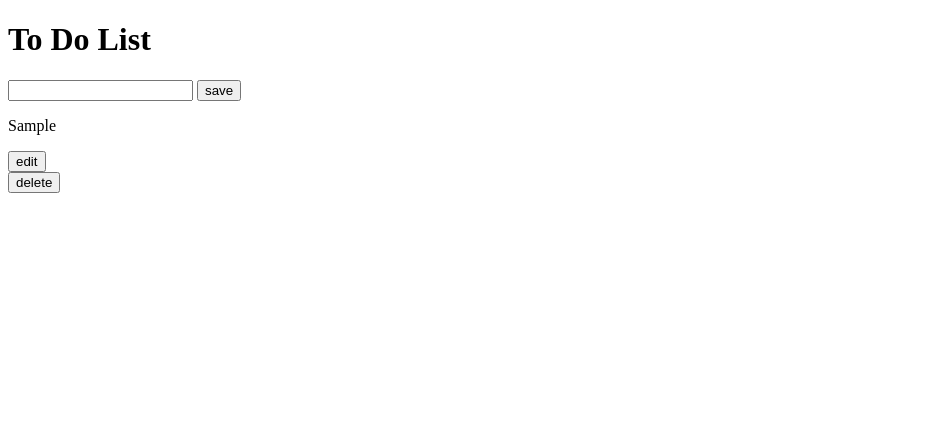
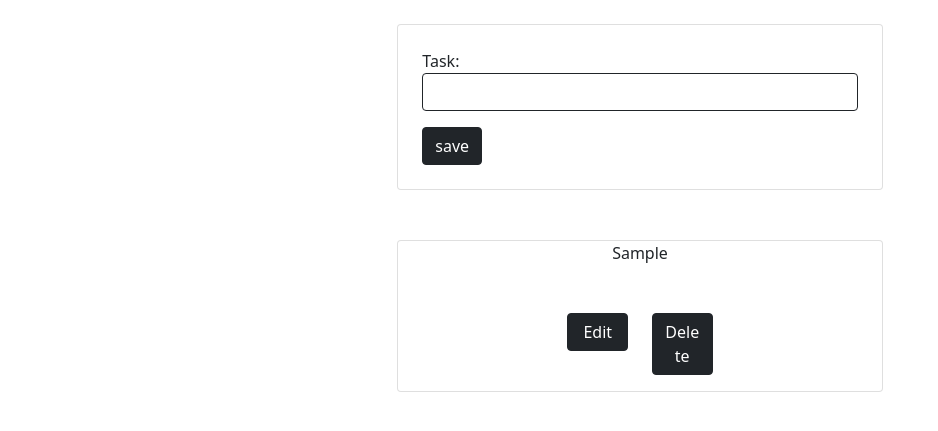
Before and after one commit to commanderYT123/To-Do-django-project, a Django app: page / in a window 1280 px wide. Shown: the top 431 px of the page, without its empty margins (0-938 px from the left). Run offline with Django 5.2, Linux system fonts and the light colour scheme; tables that the repository leaves empty hold one stand-in row (values such as "Sample post"); some libraries are stand-ins or nearby versions.

Commit message:
set up theme for edit , delete and index pages

```diff
--- a/ToDo/settings.py
+++ b/ToDo/settings.py
@@ -11,7 +11,6 @@ https://docs.djangoproject.com/en/5.0/ref/settings/
 """
 
 from pathlib import Path
-import os
 # Build paths inside the project like this: BASE_DIR / 'subdir'.
 BASE_DIR = Path(__file__).resolve().parent.parent
 
--- a/ToDoApp/templates/base/base.html
+++ b/ToDoApp/templates/base/base.html
@@ -1,13 +1,20 @@
+{% load static %}
 <!DOCTYPE html>
 <html lang="en">
 <head>
   <meta charset="UTF-8">
   <meta name="viewport" content="width=device-width, initial-scale=1.0">
   {% block title %}{% endblock title %}
+  <link rel="stylesheet" href="{% static "css/bootstrap.css" %}">
+  <link rel="stylesheet" href="{% static "css/bootstrap.min.css" %} ">
+  <link rel="stylesheet" href="{% static "css/style.css" %} ">
 </head>
 <body>
   {% block content %}
 
   {% endblock content %}
+  <script src="{% static "jquery/popper.min.js" %}"></script>
+  <script src="{% static "jquery/jquery.min.js" %}"></script>
+  <script src="{% static "js/bootstrap.js" %}"></script>
 </body>
 </html>
--- a/ToDoApp/templates/pages/index.html
+++ b/ToDoApp/templates/pages/index.html
@@ -2,20 +2,40 @@
 {% load static %}
 {% block title %}<title>To Do</title>{% endblock title %}
 {% block content %}
-  <h1>To Do List</h1>
-  <form method="post">
+
+<div class="container col-lg-5">
+  <div class="container mt-4 justify-content-center align-items-center" style="height: 25vh;">
+    <div class="card align-content-center p-4">
+      <form class="form-group" method="post">
         {% csrf_token %}
-    <input type="text" id="id_task" name="task">
-    <button type="submit">save</button>
+        <label for="task">Task:</label>
+        <input type="text" name="task" id="id_task" class="form-control btn-outline-dark px-5" aria-describedby="helpId">
+        <button class="btn btn-dark mt-3" type="submit">save</button>
       </form>
+    </div>
+  </div>
   {% for task in tasks %}
+  <div class="container">
+    <div class="card my-3">
+      <div class="row justify-content-center align-items-center">
+        <div class="col text-center">
           <p>{{task}}</p>
+        </div>
+      </div>
+      <div class="row justify-content-center my-3">
+        <div class="col-2 mt-3">
           <form method="post" action="{% url "edit" task.id %}">
             {% csrf_token %}
-    <button>edit</button>
+            <button class="btn btn-dark w-100">Edit</button>
           </form>
+        </div>
+        <div class="col-2 mt-3">
           <form method="post" action="{% url 'deletepage' task.id %}">
             {% csrf_token %}
-    <button>delete</button>
+            <button class="btn btn-dark w-100">Delete</button>
+          </form>
+        </div>
+      </div>
+    </div>
     {% endfor %}
 {% endblock content %}
```
Also changed, not shown: ToDoApp/templates/pages/delete.html (+24 -7 lines), ToDoApp/templates/pages/delete_old.html (added, +10 -0 lines), ToDoApp/templates/pages/edit.html (+14 -12 lines), ToDoApp/templates/pages/edit_old.html (added, +14 -0 lines), ToDoApp/templates/pages/index_old.html (added, +21 -0 lines), db.sqlite3. Lines whose indentation alone changed are shown as unchanged.
